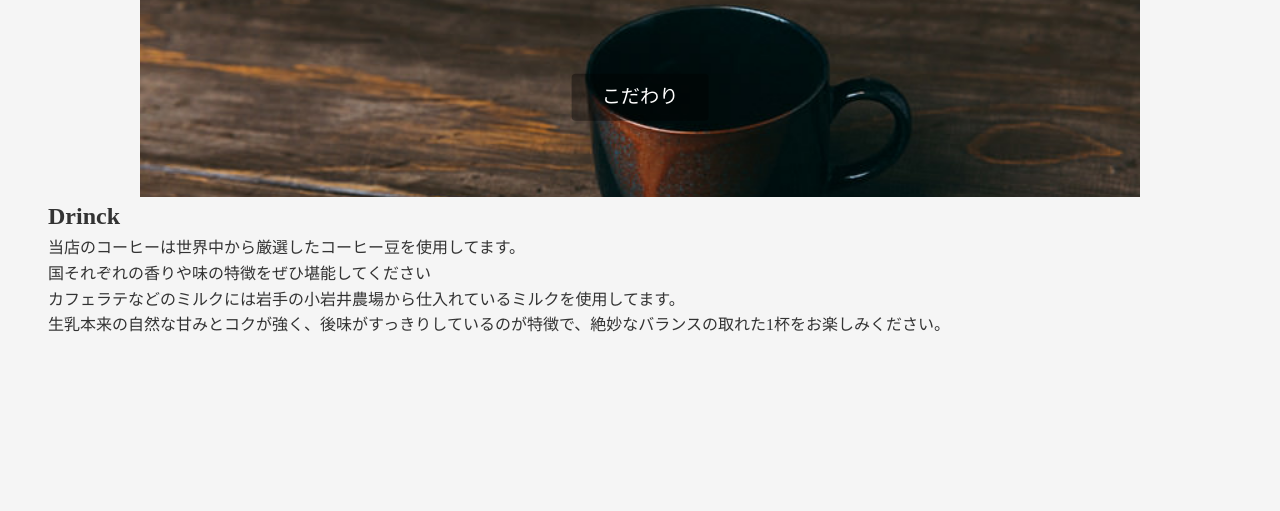
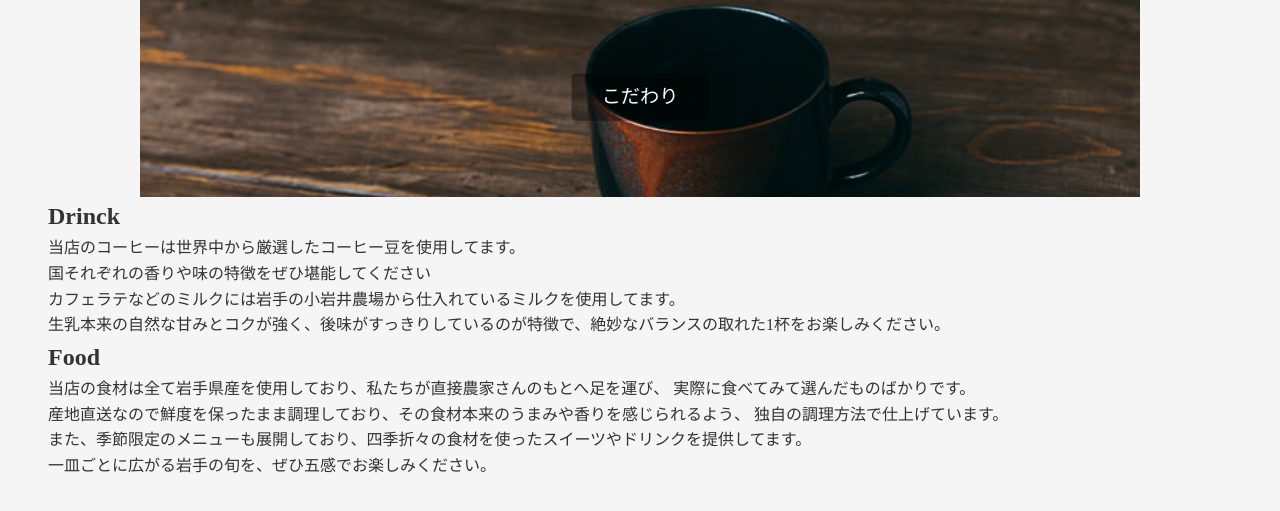
Before and after one commit to kaji0428/Cafe-Project, a plain HTML site: page special.html in a window 1280 px wide. Shown: the part 73-584 px from the top of the page. Drawn offline with Linux system fonts and the light colour scheme.

Commit message:
Drink、Foodを追加

```diff
--- a/special.html
+++ b/special.html
@@ -32,6 +32,16 @@
         カフェラテなどのミルクには岩手の小岩井農場から仕入れているミルクを使用してます。<br>
         生乳本来の自然な甘みとコクが強く、後味がすっきりしているのが特徴で、絶妙なバランスの取れた1杯をお楽しみください。
         </p>
+
+        <h2>Food</h2>
+        <p>当店の食材は全て岩手県産を使用しており、私たちが直接農家さんのもとへ足を運び、
+            実際に食べてみて選んだものばかりです。<br>
+            産地直送なので鮮度を保ったまま調理しており、その食材本来のうまみや香りを感じられるよう、
+            独自の調理方法で仕上げています。<br>
+            また、季節限定のメニューも展開しており、四季折々の食材を使ったスイーツやドリンクを提供してます。<br>
+            一皿ごとに広がる岩手の旬を、ぜひ五感でお楽しみください。
+
+        </p>
   </main>
 
 </body>
```
